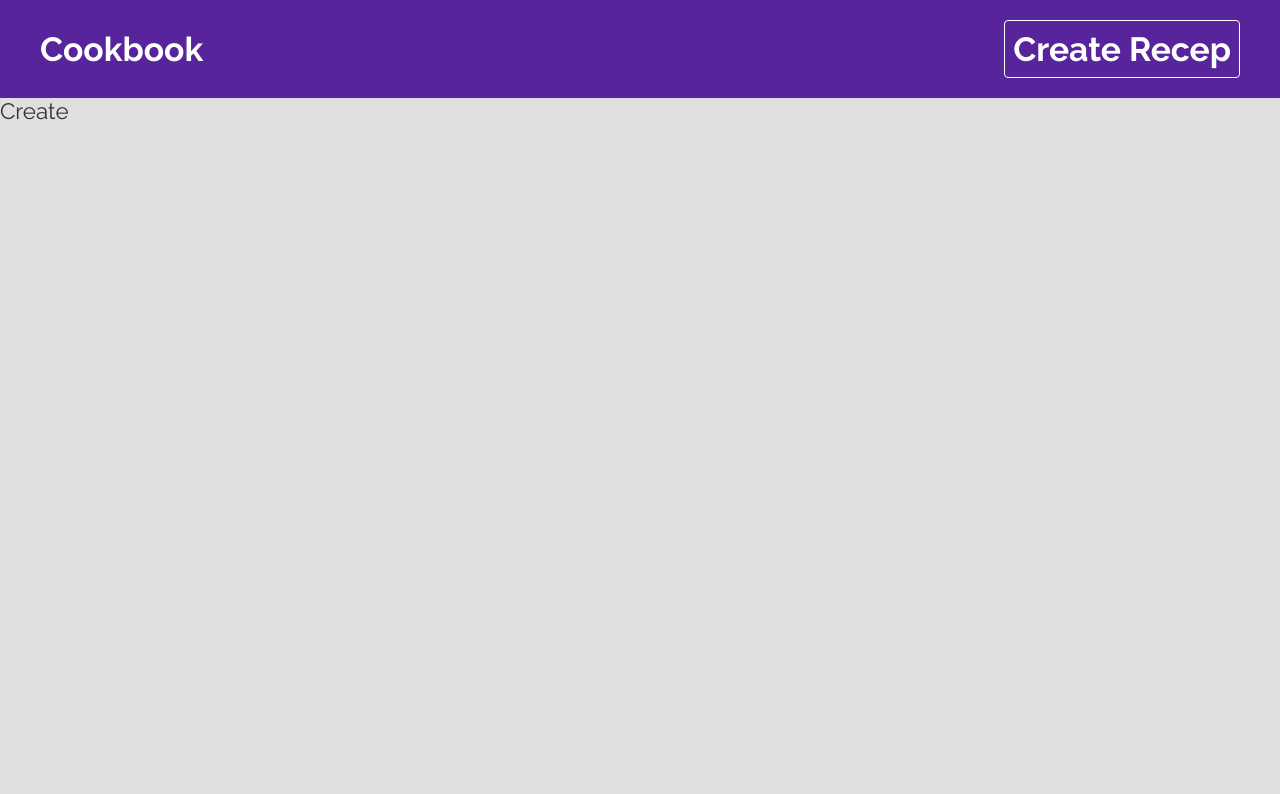
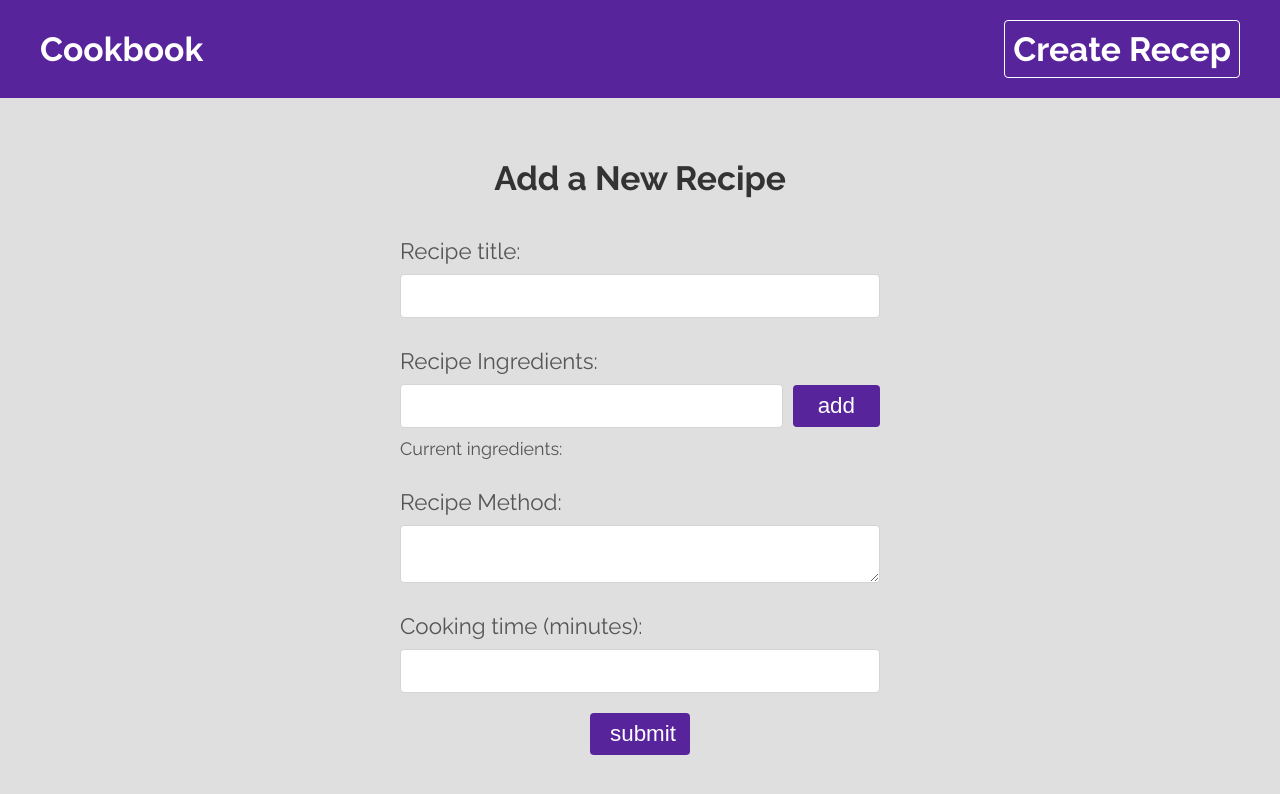
Before and after one commit to kalamarcin/cookbook, a React (Create React App) app: page /create in a window 1280 px wide. Shown: the top 794 px of the page. Built offline with nearby package versions, Linux system fonts and the light colour scheme.

Commit message:
create recipe

```diff
--- a/src/App.js
+++ b/src/App.js
@@ -18,7 +18,7 @@ const App = () => {
 				<Route path="/" element={<Home />} />
 				<Route path="/create" element={<Create />} />
 				<Route path="/search" element={<Search />} />
-				<Route path="/recipe:id" element={<Recipe />} />
+				<Route path="/recipes/:id" element={<Recipe />} />
 			</Routes>
 		</div>
 	)
--- a/src/pages/create/Create.css
+++ b/src/pages/create/Create.css
@@ -0,0 +1,33 @@
+.create {
+    color: #555;
+    max-width: 480px;
+    margin: 60px auto;
+  }
+  .create label span {
+    display: block;
+    margin: 30px 0 10px;
+  }
+  .create p {
+    margin-top: 10px;
+    font-size: 0.8em;
+  }
+  .create button {
+    display: block;
+    width: 100px;
+    font-size: 1em;
+    color: #fff;
+    padding: 8px 20px;
+    border: 0;
+    border-radius: 4px;
+    background-color: #58249c;
+    cursor: pointer;
+    text-decoration: none;
+    margin: 20px auto;
+  }
+  .ingredients {
+    display: flex;
+    align-items: center;
+  }
+  .ingredients button {
+    margin: 0 0 0 10px;
+  }
--- a/src/pages/create/Create.js
+++ b/src/pages/create/Create.js
@@ -1,12 +1,83 @@
+import { useState, useRef } from 'react'
+
 // styles
 import './Create.css'
 
-import React from 'react'
+export default function Create() {
+  const [title, setTitle] = useState('')
+  const [method, setMethod] = useState('')
+  const [cookingTime, setCookingTime] = useState('')
+  const [newIngredient, setNewIngredient] = useState('')
+  const [ingredients, setIngredients] = useState([])
+  const ingredientInput = useRef(null)
 
-const Create = () => {
+  const handleSubmit = (e) => {
+    e.preventDefault()
+    console.log(title, method, cookingTime, ingredients)
+  }
+
+  const handleAdd = (e) => {
+    e.preventDefault()
+    const ing = newIngredient.trim()
+
+    if (ing && !ingredients.includes(ing)) {
+      setIngredients(prevIngredients => [...prevIngredients, newIngredient])
+    }
+    setNewIngredient('')
+    ingredientInput.current.focus()
+  }
+
+
   return (
-    <div>Create</div>
+    <div className="create">
+      <h2 className="page-title">Add a New Recipe</h2>
+      <form onSubmit={handleSubmit}>
+
+        <label>
+          <span>Recipe title:</span>
+          <input
+            type="text"
+            onChange={(e) => setTitle(e.target.value)}
+            value={title}
+            required
+          />
+        </label>
+
+        <label>
+          <span>Recipe Ingredients:</span>
+          <div className="ingredients">
+            <input
+              type="text"
+              onChange={(e) => setNewIngredient(e.target.value)}
+              value={newIngredient}
+              ref={ingredientInput}
+            />
+            <button onClick={handleAdd} className="btn">add</button>
+          </div>
+        </label>
+        <p>Current ingredients: {ingredients.map(i => <em key={i}>{i}, </em>)}</p>
+
+        <label>
+          <span>Recipe Method:</span>
+          <textarea
+            onChange={(e) => setMethod(e.target.value)}
+            value={method}
+            required
+          />
+        </label>
+
+        <label>
+          <span>Cooking time (minutes):</span>
+          <input
+            type="number"
+            onChange={(e) => setCookingTime(e.target.value)}
+            value={cookingTime}
+            required
+          />
+        </label>
+
+        <button className="btn">submit</button>
+      </form>
+    </div>
   )
 }
-
-export default Create
--- a/src/pages/recipe/Recipe.css
+++ b/src/pages/recipe/Recipe.css
@@ -0,0 +1,29 @@
+.recipe {
+    max-width: 1200px;
+    margin: 40px auto;
+    text-align: center;
+    background: #fff;
+    padding: 40px;
+    box-sizing: border-box;
+  }
+  .recipe ul {
+    display: flex;
+    padding: 0;
+    justify-content: center;
+    margin-top: 0;
+  }
+  .recipe li {
+    list-style-type: none;
+    margin-right: 10px;
+    color: #777;
+  }
+  .recipe li::after {
+    content: ",";
+  }
+  .recipe li:last-child::after {
+    content: ".";
+  }
+  .method {
+    text-align: left;
+    line-height: 1.5em;
+  }
--- a/src/pages/recipe/Recipe.js
+++ b/src/pages/recipe/Recipe.js
@@ -1,10 +1,29 @@
+import { useParams } from 'react-router-dom'
+import { useFetch } from '../../hook/useFetch'
 // styles
 import './Recipe.css'
 
 const Recipe = () => {
-  return (
-    <div>Recipe</div>
-  )
+	const { id } = useParams()
+	const url = 'http://localhost:3000/recipes/' + id
+	const { error, isPending, data: recipe } = useFetch(url)
+
+	return (
+		<div className="recipe">
+			{error && <p className="error">{error}</p>}
+			{isPending && <p className="loading"></p>}
+			{recipe && (
+				<>
+					<h2 className="page-title">{recipe.title}</h2>
+          <p>Takes {recipe.cookingTime} to cook.</p>
+          <ul>
+            {recipe.ingredients.map(ing => <li key={ing}>{ing}</li>)}
+          </ul>
+          <p className='method'>{recipe.method}</p>
+				</>
+			)}
+		</div>
+	)
 }
 
 export default Recipe
```
Also changed, not shown: src/components/RecipeList.js (+4 -3 lines).
